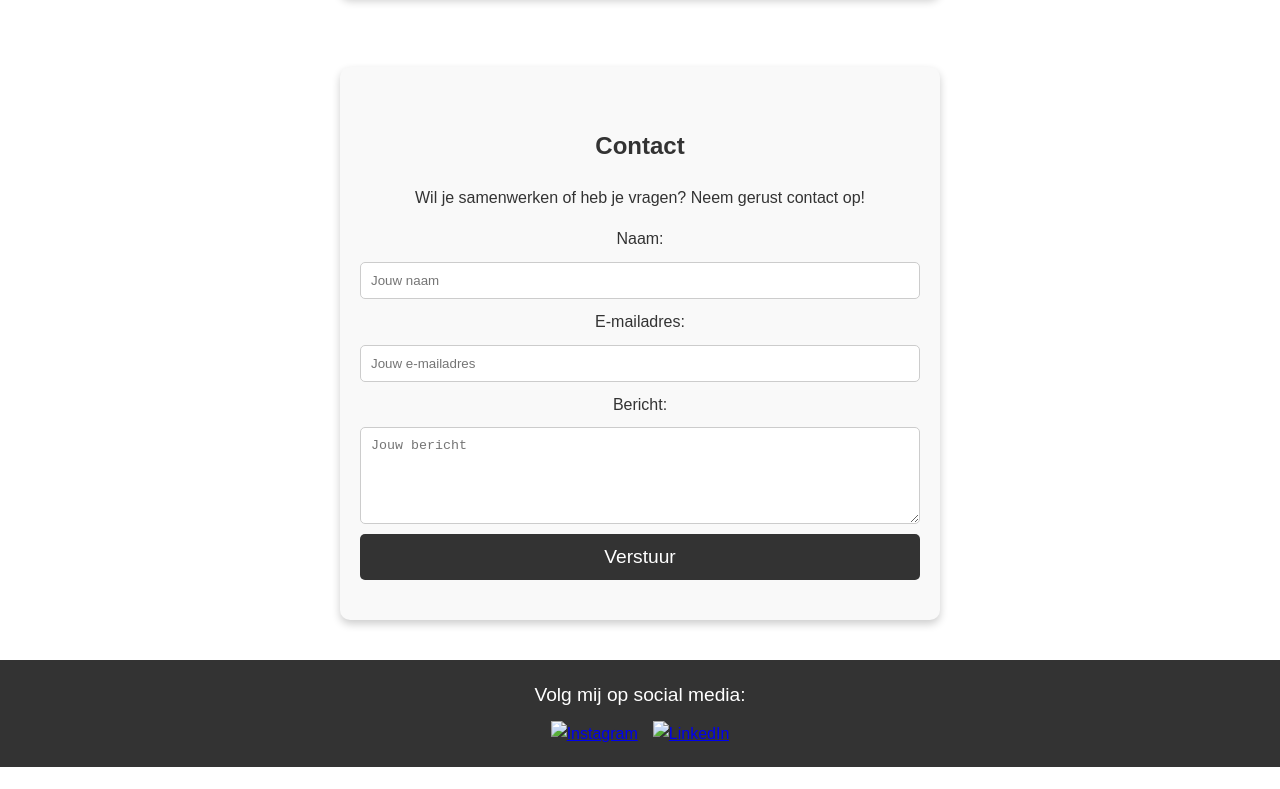
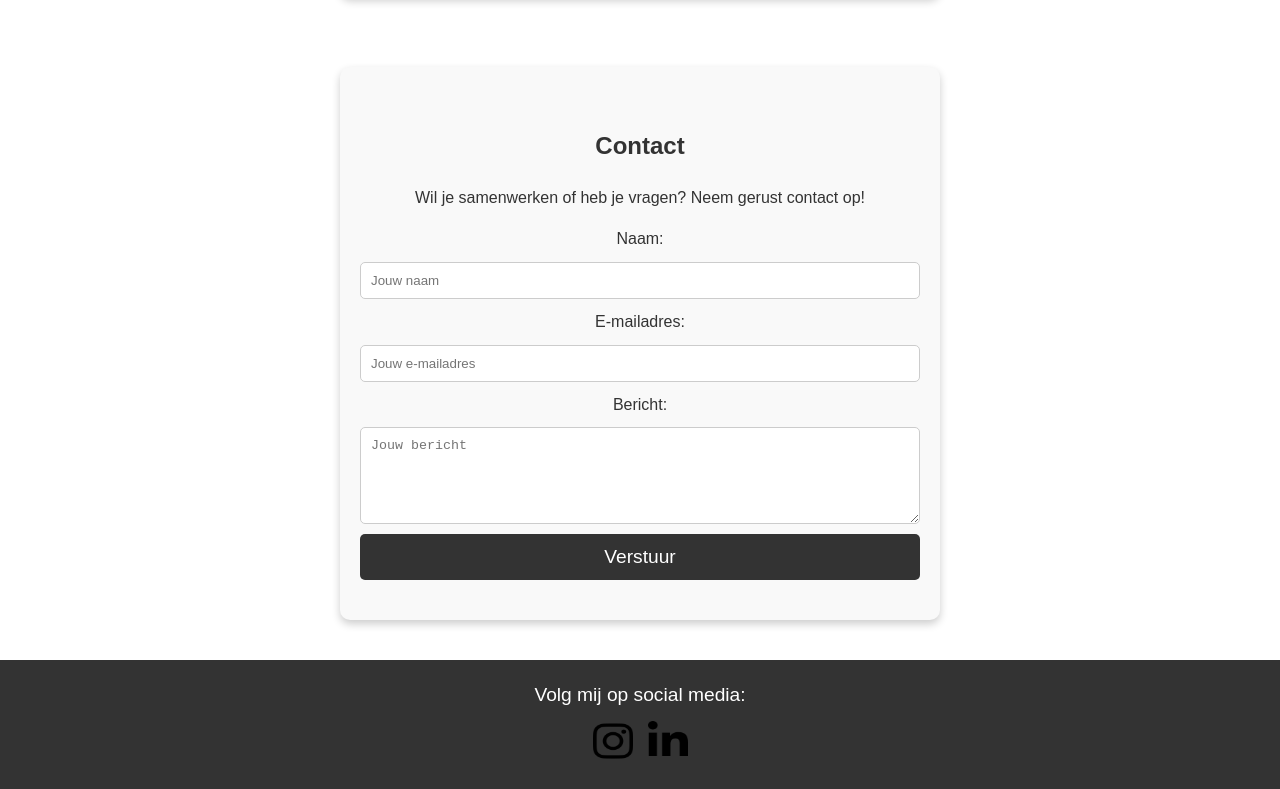
Before and after one commit to Moneyride/moneyride.github.io, a plain HTML site: page index.html in a window 1280 px wide. Shown: the part 1465-2254 px from the top of the page. Before the commit the page ends 2232 px from the top, so only its background shows below. Drawn offline with Linux system fonts and the light colour scheme.

Commit message:
Update index.html

```diff
--- a/index.html
+++ b/index.html
@@ -65,10 +65,10 @@
     <p>Volg mij op social media:</p>
     <div class="social-icons">
         <a href="https://www.instagram.com/timelix.media" target="_blank">
-            <img src="foto's-me/Images/instagram-brands-solid.png" alt="Instagram" class="social-icon">
+            <img src="Images/instagram-brands-solid.png" alt="Instagram" class="social-icon">
         </a>
         <a href="https://www.linkedin.com/in/chrisreichgelt/" target="_blank">
-            <img src="foto's-me/Images/linkedin-in-brands-solid.png" alt="LinkedIn" class="social-icon">
+            <img src="Images/linkedin-in-brands-solid.png" alt="LinkedIn" class="social-icon">
         </a>
     </div>
 </footer>
```
